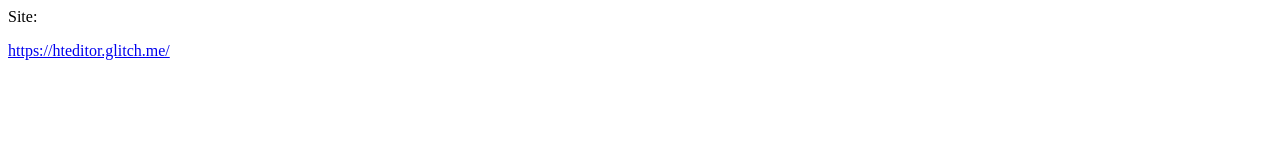
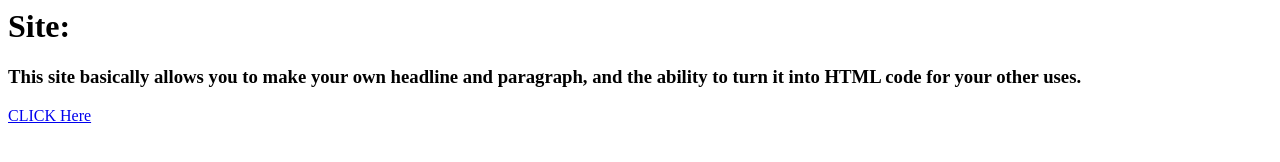
Before and after one commit to ProWebSkills/HyperText-Editor, a plain HTML site: page index.html in a window 1280 px wide. Drawn offline with Linux system fonts and the light colour scheme.

Commit message:
Updated your codes
a simple correction I did.

updates your codes to make others be able to understand what your website do.
thankyou

i'll be glad if you merg....

```diff
--- a/index.html
+++ b/index.html
@@ -1,5 +1,9 @@
-<html lang="en">
+<html>
     <body>
-        <p>Site:</p><a href="https://hteditor.glitch.me/">https://hteditor.glitch.me/</a>
+        <h1>Site:</h1>
+        <p>
+            <h3> This site basically allows you to make your own headline and paragraph, and the ability to turn it into HTML code for your other uses. </h3>
+        <a href="https://hteditor.glitch.me/"> CLICK Here </a>
+        </P>
     </body>
 </html>
```
